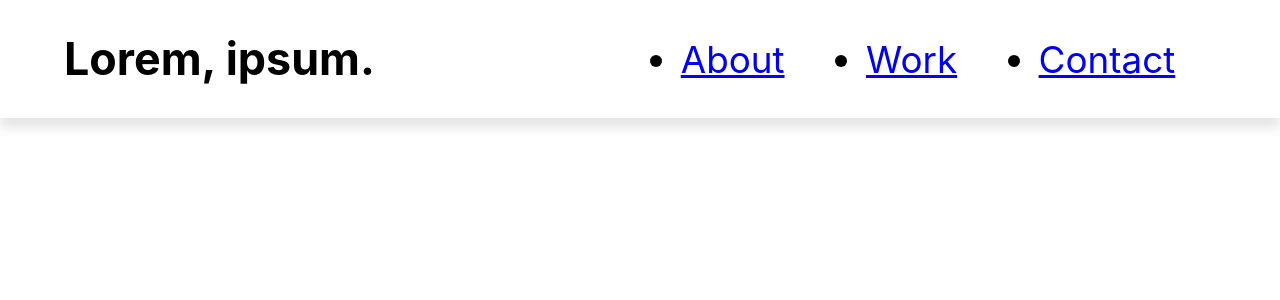
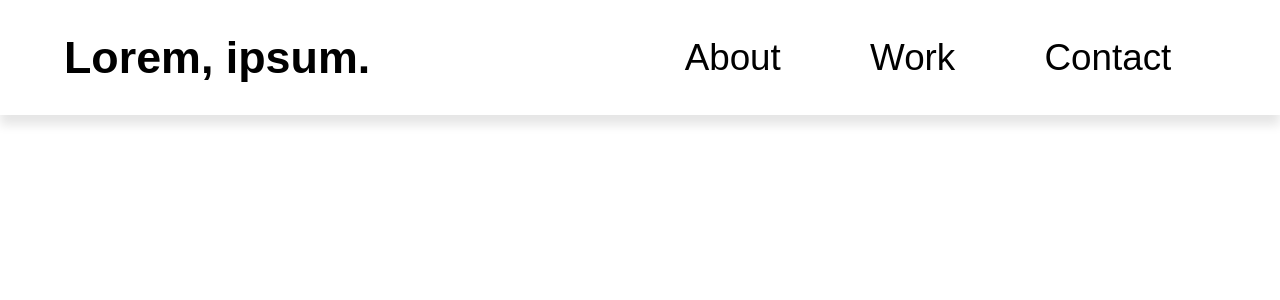
Before and after one commit to mehradi-github/ref-landingpage-photography, a React (Create React App) app: page / in a window 1280 px wide. Shown: the top 300 px of the page. Built offline with nearby package versions, Linux system fonts and the light colour scheme; a web font is replaced by a local one.

Commit message:
Apply fonts in h1, body and animation in opening body

```diff
--- a/src/App.scss
+++ b/src/App.scss
@@ -9,6 +9,28 @@
 html {
   font-size: 62.5;
   scroll-behavior: smooth;
+}
+
+ul {
+  list-style: none;
+}
+a {
+  text-decoration: none;
+  color: black;
+}
+
+.flex {
+  display: flex;
+  flex-direction: column;
+  justify-content: center;
+  align-items: center;
+}
+body {
+  font-family: "Ruhl", sans-serif;
+  animation: opening 1s ease-in-out forwards;
+}
+h1 {
+  font-family: "Vibes", sans-serif;
 }
 
 .main-head {
@@ -33,3 +55,13 @@ nav {
   justify-content: space-around;
   flex: 1 1 20rem;
 }
+
+// Animations
+@keyframes opening {
+  from {
+    opacity: 0;
+  }
+  to {
+    opacity: 1;
+  }
+}
```
